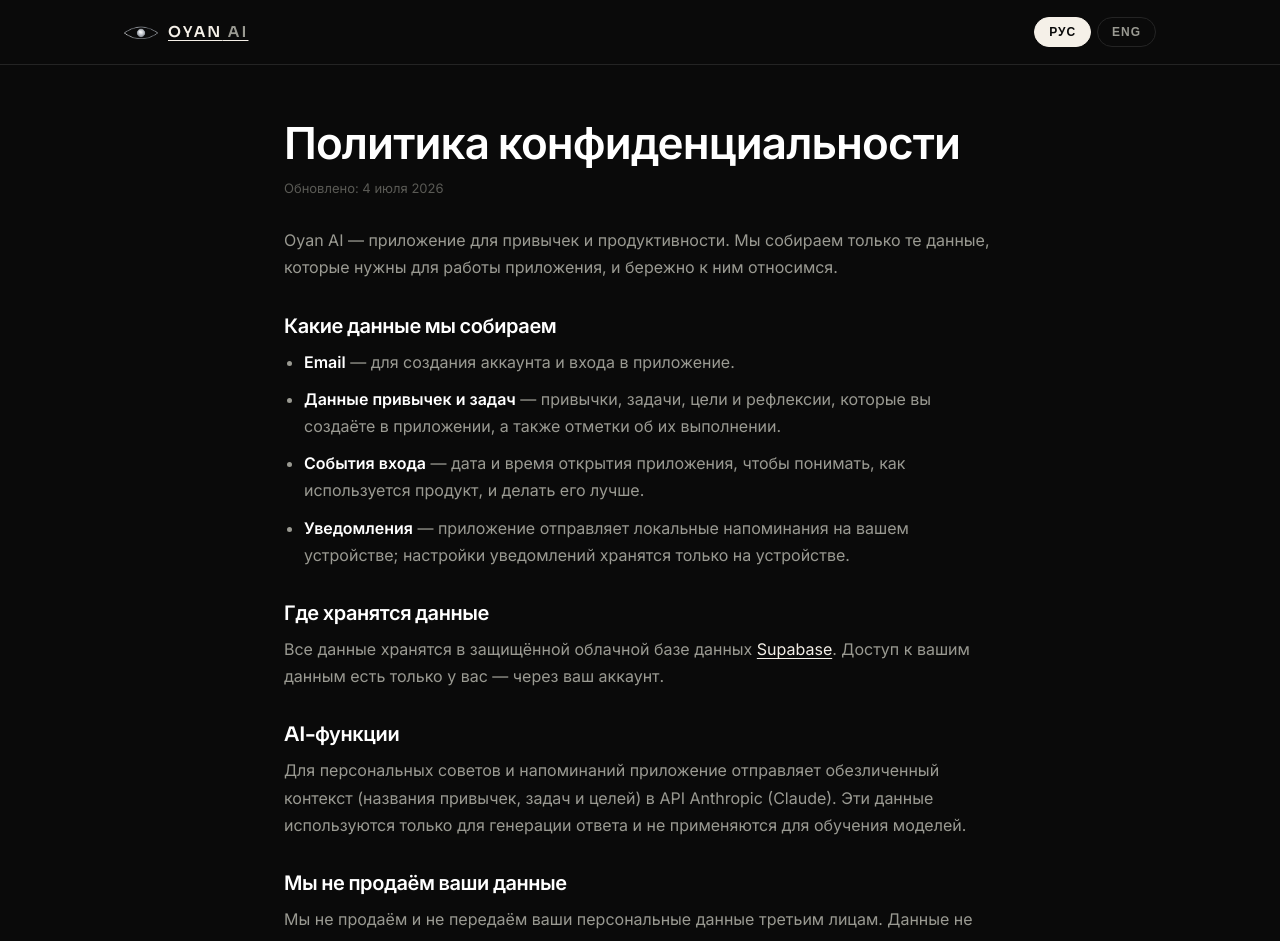
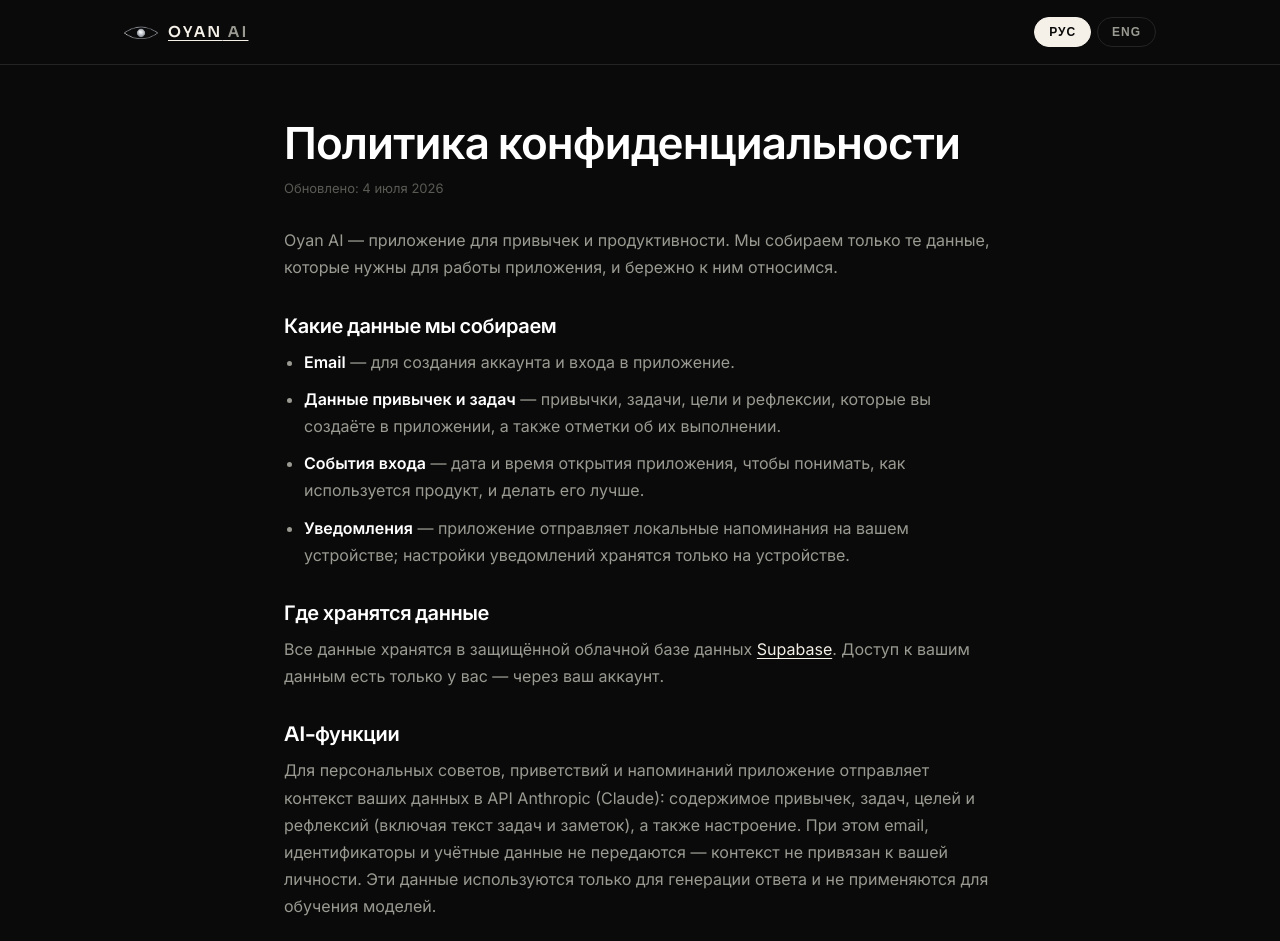
Before and after one commit to Kultimov9/Oyan-landing, a Vue app: page /privacy in a window 1280 px wide. Shown: the top 941 px of the page. Built offline with nearby package versions, Linux system fonts and the light colour scheme.

Commit message:
update privacy

```diff
--- a/src/views/PrivacyView.vue
+++ b/src/views/PrivacyView.vue
@@ -50,8 +50,10 @@
 
         <h2>AI-функции</h2>
         <p>
-          Для персональных советов и напоминаний приложение отправляет обезличенный контекст
-          (названия привычек, задач и целей) в API Anthropic (Claude). Эти данные используются
+          Для персональных советов, приветствий и напоминаний приложение отправляет контекст ваших
+          данных в API Anthropic (Claude): содержимое привычек, задач, целей и рефлексий (включая
+          текст задач и заметок), а также настроение. При этом email, идентификаторы и учётные
+          данные не передаются — контекст не привязан к вашей личности. Эти данные используются
           только для генерации ответа и не применяются для обучения моделей.
         </p>
 
@@ -110,9 +112,11 @@
 
         <h2>AI features</h2>
         <p>
-          To provide personal coaching and reminders, the app sends anonymized context (names of
-          your habits, tasks and goals) to the Anthropic API (Claude). This data is used only to
-          generate a response and is not used to train models.
+          To provide personal coaching, greetings and reminders, the app sends context from your
+          data to the Anthropic API (Claude): the contents of your habits, tasks, goals and
+          reflections (including task text and notes), as well as your mood. Your email,
+          identifiers and credentials are never sent — the context is not tied to your identity.
+          This data is used only to generate a response and is not used to train models.
         </p>
 
         <h2>We do not sell your data</h2>
```
